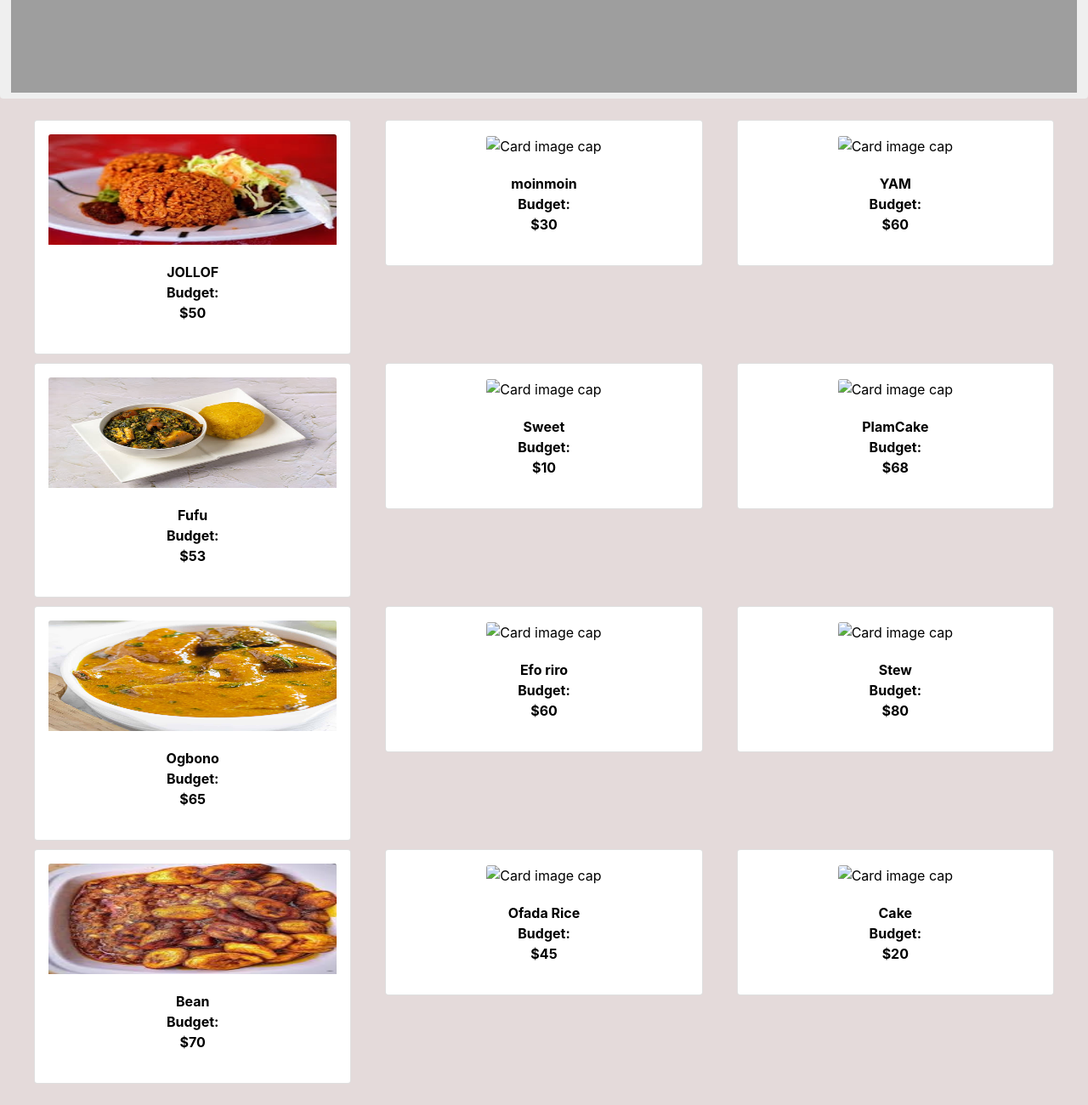
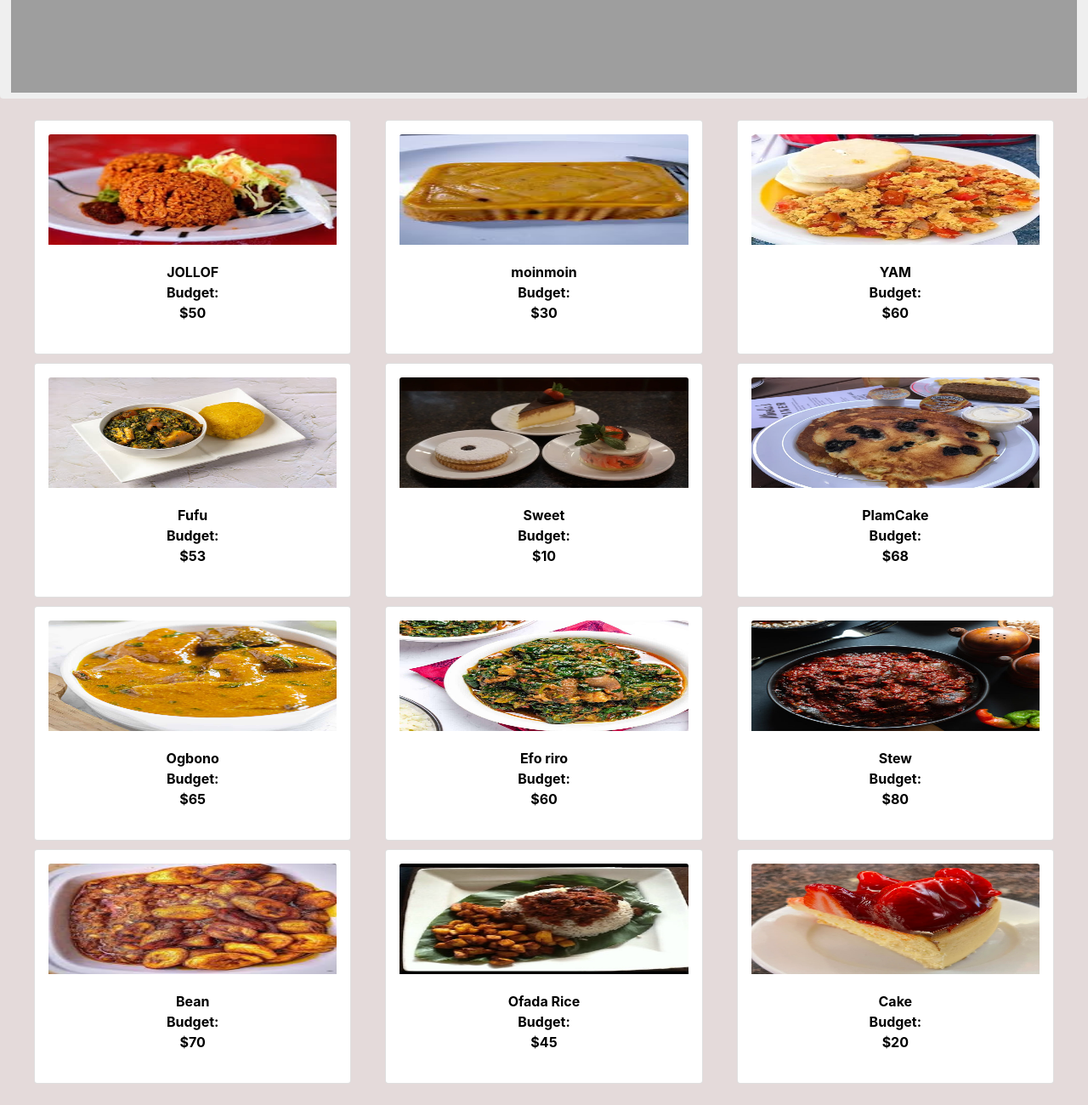
Before and after one commit to Keside2/Recipe-App, a plain HTML site: page index.html in a window 1280 px wide. Shown: the part 458-1758 px from the top of the page at 85% size. Drawn offline with Linux system fonts and the light colour scheme; the site is published under a folder, as on GitHub Pages, so addresses that start at the root find nothing.

Commit message:
Update index.html

```diff
--- a/index.html
+++ b/index.html
@@ -57,7 +57,7 @@
         <div class="col-6 col-md-4">
             <div class="card vop">
                 <button type="button" class="btn btn-primarys zop" data-toggle="modal" data-target="#ea">
-                    <img class="card-img-top" src="/image/IMG_4855.JPG" alt="Card image cap" height="130px">
+                    <img class="card-img-top" src="./image/IMG_4855.JPG" alt="Card image cap" height="130px">
                     <div class="card-body">
                         <b class="fop">moinmoin</b><br>
                         <b class="fop">Budget:</b><br>
@@ -70,7 +70,7 @@
         <div class="col-6 col-md-4">
             <div class="card vop">
                 <button type="button" class="btn btn-primarys zop" data-toggle="modal" data-target="#es">
-                    <img class="card-img-top" src="/image/IMG_4816.JPG" alt="Card image cap" height="130px">
+                    <img class="card-img-top" src="./image/IMG_4816.JPG" alt="Card image cap" height="130px">
                     <div class="card-body">
                         <b class="fop">YAM</b><br>
                         <b class="fop">Budget:</b><br>
@@ -96,7 +96,7 @@
         <div class="col-6 col-md-4">
             <div class="card vop">
                 <button type="button" class="btn btn-primarys zop" data-toggle="modal" data-target="#ef">
-                    <img class="card-img-top" src="/image/IMG_4797.WEBP" alt="Card image cap" height="130px">
+                    <img class="card-img-top" src="./image/IMG_4797.WEBP" alt="Card image cap" height="130px">
                     <div class="card-body">
                         <b class="fop">Sweet</b><br>
                         <b class="fop">Budget:</b><br>
@@ -109,7 +109,7 @@
         <div class="col-6 col-md-4">
             <div class="card vop">
                 <button type="button" class="btn btn-primarys zop" data-toggle="modal" data-target="#eg">
-                    <img class="card-img-top" src="/image/IMG_4795.WEBP" alt="Card image cap" height="130px">
+                    <img class="card-img-top" src="./image/IMG_4795.WEBP" alt="Card image cap" height="130px">
                     <div class="card-body">
                         <b class="fop">PlamCake</b><br>
                         <b class="fop">Budget:</b><br>
@@ -135,7 +135,7 @@
         <div class="col-6 col-md-4">
             <div class="card vop">
                 <button type="button" class="btn btn-primarys zop" data-toggle="modal" data-target="#ej">
-                    <img class="card-img-top" src="/image/IMG_4859.JPG" alt="Card image cap" height="130px">
+                    <img class="card-img-top" src="./image/IMG_4859.JPG" alt="Card image cap" height="130px">
                     <div class="card-body">
                         <b class="fop">Efo riro</b><br>
                         <b class="fop">Budget:</b><br>
@@ -148,7 +148,7 @@
         <div class="col-6 col-md-4">
             <div class="card vop">
                 <button type="button" class="btn btn-primarys zop" data-toggle="modal" data-target="#ek">
-                    <img class="card-img-top" src="/image/IMG_4862.JPG" alt="Card image cap" height="130px">
+                    <img class="card-img-top" src="./image/IMG_4862.JPG" alt="Card image cap" height="130px">
                     <div class="card-body">
                         <b class="fop">Stew</b><br>
                         <b class="fop">Budget:</b><br>
@@ -174,7 +174,7 @@
         <div class="col-6 col-md-4">
             <div class="card vop">
                 <button type="button" class="btn btn-primarys zop" data-toggle="modal" data-target="#em">
-                    <img class="card-img-top" src="/image/IMG_4861.JPG" alt="Card image cap" height="130px">
+                    <img class="card-img-top" src="./image/IMG_4861.JPG" alt="Card image cap" height="130px">
                     <div class="card-body">
                         <b class="fop">Ofada Rice</b><br>
                         <b class="fop">Budget:</b><br>
@@ -187,7 +187,7 @@
         <div class="col-6 col-md-4">
             <div class="card vop">
                 <button type="button" class="btn btn-primarys zop" data-toggle="modal" data-target="#en">
-                    <img class="card-img-top" src="/image/IMG_4796.WEBP" alt="Card image cap" height="130px">
+                    <img class="card-img-top" src="./image/IMG_4796.WEBP" alt="Card image cap" height="130px">
                     <div class="card-body">
                         <b class="fop">Cake</b><br>
                         <b class="fop">Budget:</b><br>
```
